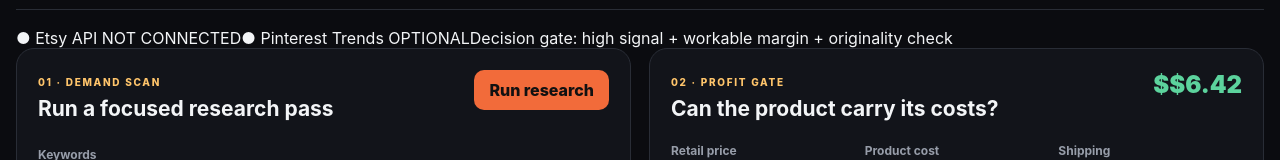
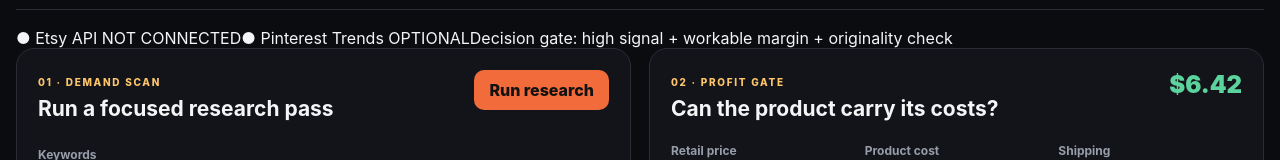
Before and after one commit to sokachuu/etsy-opportunity-engine, a Next.js app: page / in a window 1280 px wide. Shown: the part 207-367 px from the top of the page. Built offline with nearby package versions, Linux system fonts and the light colour scheme.

Commit message:
fix: correct profit display

```diff
--- a/app/page.tsx
+++ b/app/page.tsx
@@ -136,7 +136,7 @@
       </div>
 
       <div className="panel">
-        <div className="head"><div><span className="kicker">02 · PROFIT GATE</span><h2>Can the product carry its costs?</h2></div><div className={profit>=0?"profit good":"profit bad"}>$${profit.toFixed(2)}</div></div>
+        <div className="head"><div><span className="kicker">02 · PROFIT GATE</span><h2>Can the product carry its costs?</h2></div><div className={profit>=0?"profit good":"profit bad"}>${`${profit.toFixed(2)}`}</div></div>
         <div className="fields">
           <Field label="Retail price" value={price} setValue={setPrice}/>
           <Field label="Product cost" value={product} setValue={setProduct}/>
```
